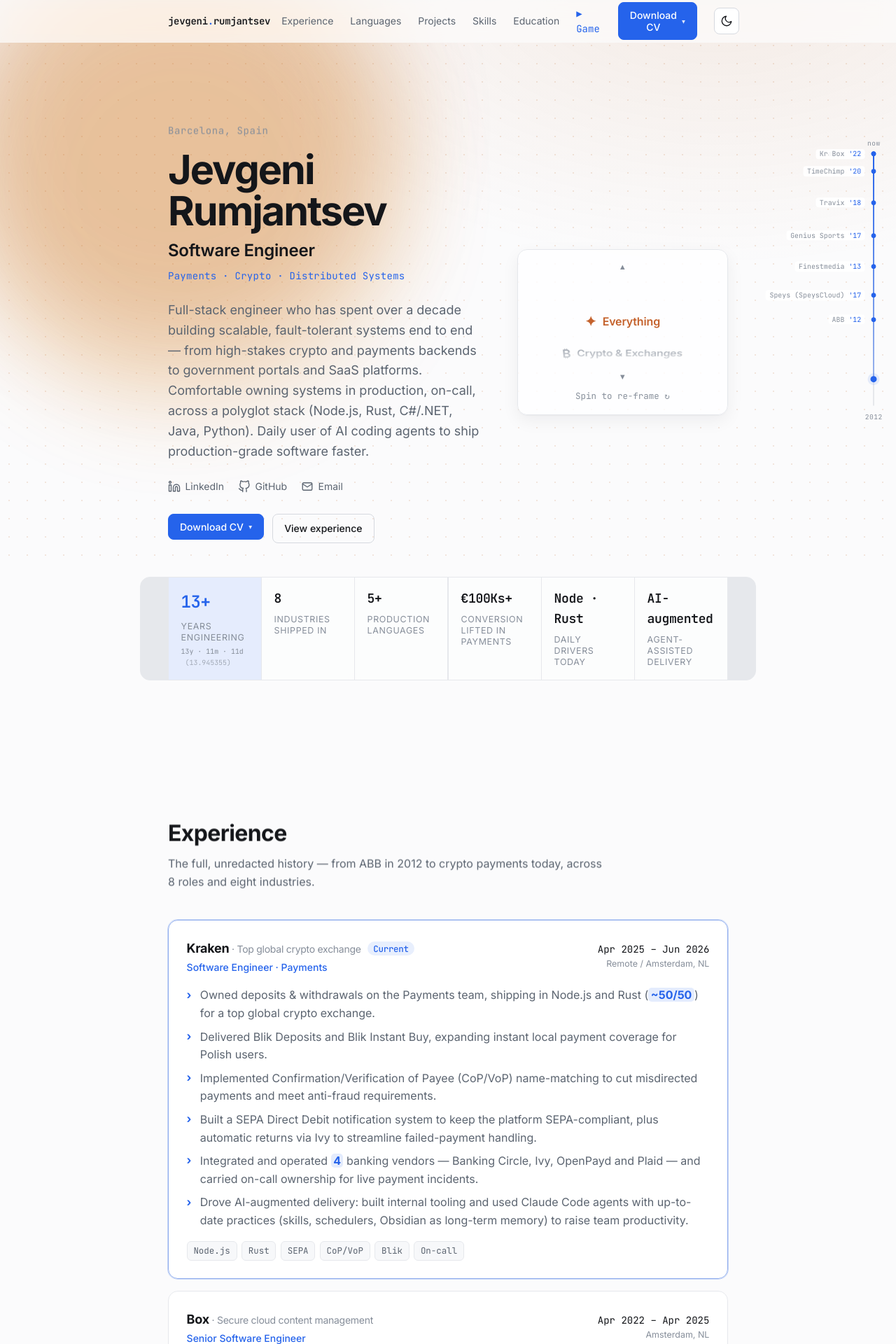
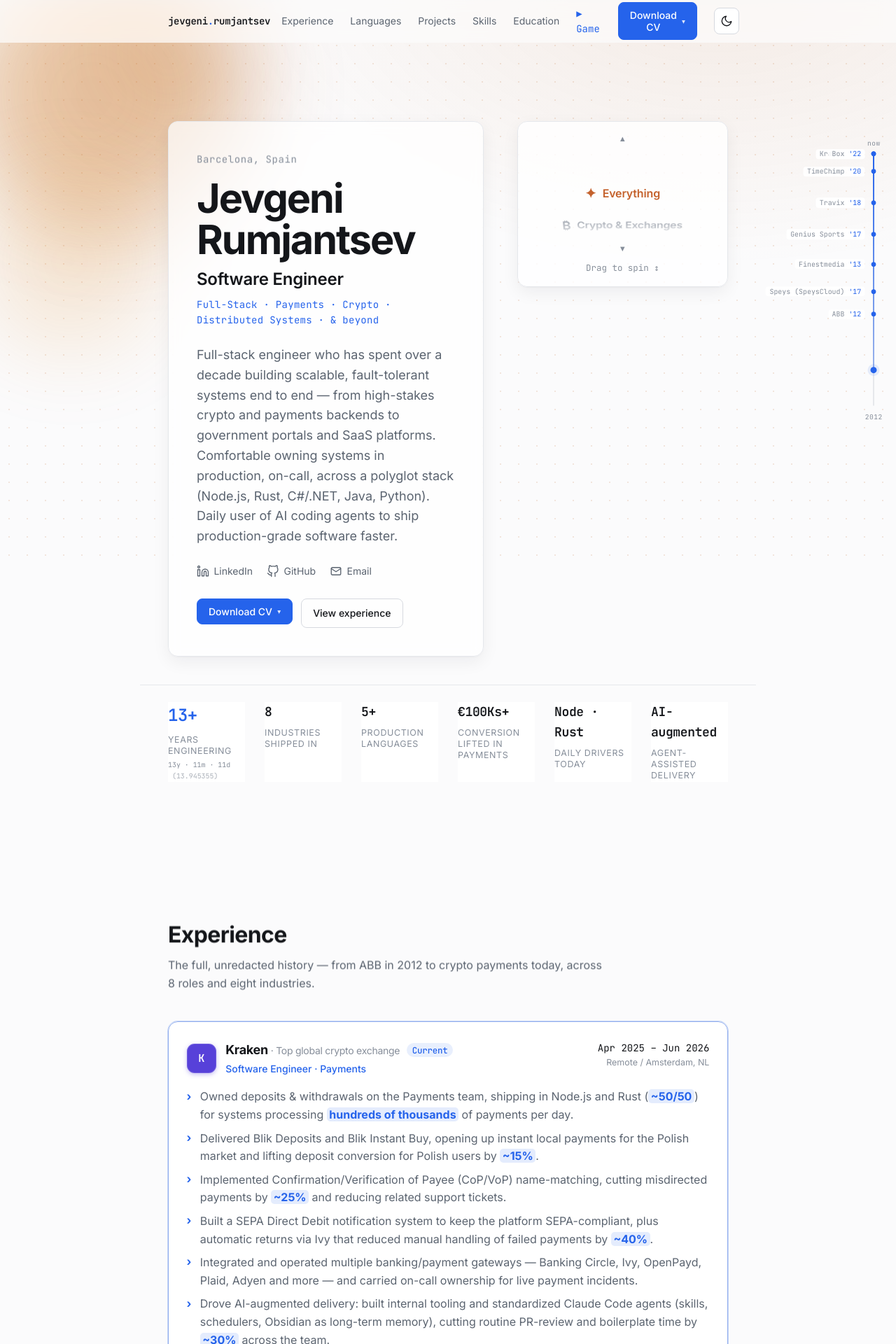
Before and after one commit to jackinf/jackinf.github.io, a React (Vite) app: page / in a window 1280 px wide. Shown: the top 1920 px of the page at 70% size. Built offline with nearby package versions, Linux system fonts and the light colour scheme.

Commit message:
Refine hero: languages, glass panel, drag spinner, logos, blobs, metrics (#11)

```diff
--- a/src/components/AnimatedBackground.tsx
+++ b/src/components/AnimatedBackground.tsx
@@ -21,6 +21,8 @@
       <span className="bg__layer bg__layer--pattern" />
       <span className="bg__layer bg__layer--blob bg__layer--blob-a" />
       <span className="bg__layer bg__layer--blob bg__layer--blob-b" />
+      <span className="bg__layer bg__layer--blob bg__layer--blob-c" />
+      <span className="bg__layer bg__layer--blob bg__layer--blob-d" />
     </div>
   );
 }
--- a/src/components/DomainSpinner.tsx
+++ b/src/components/DomainSpinner.tsx
@@ -1,4 +1,10 @@
-import { useEffect, useRef, useState, type CSSProperties, type WheelEvent } from "react";
+import {
+  useEffect,
+  useRef,
+  useState,
+  type CSSProperties,
+  type PointerEvent,
+} from "react";
 import { domains, type DomainId } from "../data/cv.ts";
 
 interface Props {
@@ -8,17 +14,24 @@
 
 /** Degrees between items on the cylindrical picker wheel. */
 const STEP = 30;
+/** Vertical drag distance (px) that advances the wheel by one item. */
+const DRAG_STEP = 34;
 
 /**
  * A 3-D cylindrical picker wheel ("spinner") for choosing a domain. The
- * selected domain re-frames the headline shown beside it. Fully keyboard- and
- * pointer-operable; falls back to a flat list under prefers-reduced-motion.
+ * selected domain re-frames the headline shown beside it. Operated by
+ * grabbing and dragging the wheel up/down, by the arrow buttons, or by the
+ * keyboard. Mouse-wheel scrolling is intentionally NOT bound — on trackpads
+ * it spins far too fast. Falls back to a flat list under prefers-reduced-motion.
  */
 export function DomainSpinner({ value, onChange }: Props) {
   const index = Math.max(0, domains.findIndex((d) => d.id === value));
   const active = domains[index];
   const [reduce, setReduce] = useState(false);
+  const [dragging, setDragging] = useState(false);
   const wheelRef = useRef<HTMLDivElement>(null);
+  // Drag bookkeeping. `moved` suppresses the click that follows a real drag.
+  const drag = useRef({ active: false, startY: 0, moved: false });
 
   useEffect(() => {
     const mq = window.matchMedia("(prefers-reduced-motion: reduce)");
@@ -33,10 +46,32 @@
     onChange(domains[next].id);
   };
 
-  // Wheel scroll / drag handling.
-  const onWheel = (e: WheelEvent) => {
-    e.preventDefault();
-    step(e.deltaY > 0 ? 1 : -1);
+  // ---- Drag-to-spin ----
+  const onPointerDown = (e: PointerEvent<HTMLDivElement>) => {
+    if (reduce) return;
+    drag.current = { active: true, startY: e.clientY, moved: false };
+    setDragging(true);
+    e.currentTarget.setPointerCapture?.(e.pointerId);
+  };
+
+  const onPointerMove = (e: PointerEvent<HTMLDivElement>) => {
+    const d = drag.current;
+    if (!d.active) return;
+    const dy = e.clientY - d.startY;
+    if (Math.abs(dy) >= DRAG_STEP) {
+      // Drag down → bring the previous item down into focus, and vice versa.
+      step(dy > 0 ? -1 : 1);
+      d.startY = e.clientY;
+      d.moved = true;
+    }
+  };
+
+  const endDrag = (e: PointerEvent<HTMLDivElement>) => {
+    if (!drag.current.active) return;
+    drag.current.active = false;
+    setDragging(false);
+    e.currentTarget.releasePointerCapture?.(e.pointerId);
+    // Keep `moved` true until the click handler has had a chance to read it.
   };
 
   return (
@@ -55,10 +90,15 @@
         </button>
 
         <div
-          className={`spinner__stage${reduce ? " is-flat" : ""}`}
+          className={`spinner__stage${reduce ? " is-flat" : ""}${
+            dragging ? " is-dragging" : ""
+          }`}
           tabIndex={0}
           ref={wheelRef}
-          onWheel={reduce ? undefined : onWheel}
+          onPointerDown={reduce ? undefined : onPointerDown}
+          onPointerMove={reduce ? undefined : onPointerMove}
+          onPointerUp={reduce ? undefined : endDrag}
+          onPointerCancel={reduce ? undefined : endDrag}
           onKeyDown={(e) => {
             if (e.key === "ArrowUp" || e.key === "ArrowLeft") {
               e.preventDefault();
@@ -94,7 +134,14 @@
                           "--c": d.color,
                         } as CSSProperties)
                   }
-                  onClick={() => onChange(d.id)}
+                  onClick={() => {
+                    // Ignore the click that fires at the end of a drag gesture.
+                    if (drag.current.moved) {
+                      drag.current.moved = false;
+                      return;
+                    }
+                    onChange(d.id);
+                  }}
                 >
                   <span className="spinner__icon" aria-hidden="true">
                     {d.icon}
@@ -117,7 +164,7 @@
           ▼
         </button>
       </div>
-      <p className="spinner__hint">Spin to re-frame ↻</p>
+      <p className="spinner__hint">Drag to spin ↕</p>
     </div>
   );
 }
--- a/src/components/Experience.tsx
+++ b/src/components/Experience.tsx
@@ -1,3 +1,4 @@
+import type { CSSProperties } from "react";
 import { Reveal } from "./Reveal.tsx";
 import { experience, type DomainId } from "../data/cv.ts";
 import { highlightNumbers } from "../lib/highlight.tsx";
@@ -33,6 +34,18 @@
               delay={i * 60}
             >
               <div className="exp__head">
+                <div className="exp__heading">
+                  <span
+                    className="exp__logo"
+                    style={{ "--brand": role.brand } as CSSProperties}
+                    aria-hidden="true"
+                  >
+                    {role.logo ? (
+                      <img src={role.logo} alt="" loading="lazy" />
+                    ) : (
+                      role.initials ?? role.company.charAt(0)
+                    )}
+                  </span>
                   <div>
                     <h3 className="exp__company">
                       {role.company}
@@ -42,6 +55,7 @@
                       {role.current && <span className="exp__badge">Current</span>}
                     </h3>
                     <p className="exp__role">{role.role}</p>
+                  </div>
                 </div>
                 <div className="exp__meta">
                   <span className="exp__period">{role.period}</span>
--- a/src/data/cv.ts
+++ b/src/data/cv.ts
@@ -7,6 +7,12 @@
 export interface Role {
   company: string;
   companyNote?: string;
+  /** Monogram shown in the company logo badge (defaults to the first letter). */
+  initials?: string;
+  /** Brand colour for the company logo badge. */
+  brand?: string;
+  /** Optional path to a real logo image (falls back to the monogram badge). */
+  logo?: string;
   role: string;
   period: string;
   location: string;
@@ -95,7 +101,7 @@
 export const profile = {
   name: "Jevgeni Rumjantsev",
   title: "Software Engineer",
-  tagline: "Payments · Crypto · Distributed Systems",
+  tagline: "Full-Stack · Payments · Crypto · Distributed Systems · & beyond",
   location: "Barcelona, Spain",
   email: "zeka.rum@gmail.com",
   linkedin: "linkedin.com/in/jevgenir",
@@ -189,6 +195,8 @@
   {
     company: "Kraken",
     companyNote: "Top global crypto exchange",
+    initials: "K",
+    brand: "#5741d9",
     role: "Software Engineer · Payments",
     period: "Apr 2025 – Jun 2026",
     location: "Remote / Amsterdam, NL",
@@ -197,18 +205,20 @@
     start: 2025.25,
     end: 2026.45,
     highlights: [
-      "Owned deposits & withdrawals on the Payments team, shipping in Node.js and Rust (~50/50) for a top global crypto exchange.",
-      "Delivered Blik Deposits and Blik Instant Buy, expanding instant local payment coverage for Polish users.",
-      "Implemented Confirmation/Verification of Payee (CoP/VoP) name-matching to cut misdirected payments and meet anti-fraud requirements.",
-      "Built a SEPA Direct Debit notification system to keep the platform SEPA-compliant, plus automatic returns via Ivy to streamline failed-payment handling.",
-      "Integrated and operated 4 banking vendors — Banking Circle, Ivy, OpenPayd and Plaid — and carried on-call ownership for live payment incidents.",
-      "Drove AI-augmented delivery: built internal tooling and used Claude Code agents with up-to-date practices (skills, schedulers, Obsidian as long-term memory) to raise team productivity.",
+      "Owned deposits & withdrawals on the Payments team, shipping in Node.js and Rust (~50/50) for systems processing hundreds of thousands of payments per day.",
+      "Delivered Blik Deposits and Blik Instant Buy, opening up instant local payments for the Polish market and lifting deposit conversion for Polish users by ~15%.",
+      "Implemented Confirmation/Verification of Payee (CoP/VoP) name-matching, cutting misdirected payments by ~25% and reducing related support tickets.",
+      "Built a SEPA Direct Debit notification system to keep the platform SEPA-compliant, plus automatic returns via Ivy that reduced manual handling of failed payments by ~40%.",
+      "Integrated and operated multiple banking/payment gateways — Banking Circle, Ivy, OpenPayd, Plaid, Adyen and more — and carried on-call ownership for live payment incidents.",
+      "Drove AI-augmented delivery: built internal tooling and standardized Claude Code agents (skills, schedulers, Obsidian as long-term memory), cutting routine PR-review and boilerplate time by ~30% across the team.",
     ],
     stack: ["Node.js", "Rust", "SEPA", "CoP/VoP", "Blik", "On-call"],
   },
   {
     company: "Box",
     companyNote: "Secure cloud content management",
+    initials: "B",
+    brand: "#0061d5",
     role: "Senior Software Engineer",
     period: "Apr 2022 – Apr 2025",
     location: "Amsterdam, NL",
@@ -216,17 +226,20 @@
     start: 2022.25,
     end: 2025.25,
     highlights: [
-      "Developed the Digital Signatures application within scrum teams for an enterprise content platform used globally.",
-      "Built the Document Generation application end to end.",
-      "Worked across Java and Django (Python) backends with React and Vue frontends.",
+      "Developed the Digital Signatures application in scrum teams, adopted by thousands of enterprise customers and processing hundreds of thousands of signature requests per month.",
+      "Developed the Document Generation application; optimizations cut average document-generation time by ~35%.",
+      "Worked across Java and Django (Python) backends; improved reliability, helping hold the signing service at ~99.9% uptime and cutting error rates by ~20%.",
+      "Built frontends in React and Vue.",
       "Configured infrastructure as code (Terraform / Terragrunt) and ran workloads on Kubernetes.",
-      "Developed internal tooling in Python, TypeScript and Rust.",
+      "Developed internal tooling in Python, TypeScript and Rust that sped up the team's iteration cycle by ~25%.",
     ],
     stack: ["Java", "Django", "React", "Vue", "Kubernetes", "Terraform", "Rust"],
   },
   {
     company: "TimeChimp",
     companyNote: "Time-tracking SaaS",
+    initials: "TC",
+    brand: "#f97316",
     role: "Lead Software Engineer",
     period: "Sep 2020 – Mar 2022",
     location: "Amsterdam, NL",
@@ -234,11 +247,11 @@
     start: 2020.7,
     end: 2022.25,
     highlights: [
-      "Architected and built 10 microservices in .NET with performance and scalability in mind.",
+      "Architected and built 10 microservices in .NET, migrating off a legacy monolith and cutting deployment time from ~30 minutes to under 5.",
       "Applied CQRS and Event Sourcing patterns across the platform.",
-      "Covered services with unit, integration and end-to-end tests.",
+      "Covered services with unit, integration and end-to-end tests, raising coverage to ~85% and cutting production bugs by ~40%.",
       "Developed the frontend in React / TypeScript.",
-      "Owned CI/CD pipelines; deployed and maintained applications on Kubernetes + Terraform on Azure.",
+      "Owned CI/CD pipelines; deployed on Kubernetes + Terraform on Azure, raising release cadence from roughly weekly to multiple times per day.",
       "Led a team of 8 people and partly performed the responsibilities of Scrum Master.",
     ],
     stack: [".NET", "CQRS", "Event Sourcing", "Azure", "Terraform", "Team lead"],
@@ -246,6 +259,8 @@
   {
     company: "Travix",
     companyNote: "Global travel search & booking",
+    initials: "TX",
+    brand: "#e4002b",
     role: "Senior Full-Stack Engineer",
     period: "Sep 2018 – Aug 2020",
     location: "Amsterdam, NL",
@@ -267,6 +282,8 @@
   {
     company: "Genius Sports",
     companyNote: "Sports data, technology & betting integrity",
+    initials: "GS",
+    brand: "#16a34a",
     role: "Software Engineer · .NET",
     period: "Jun 2017 – Aug 2018",
     location: "Tallinn, Estonia",
@@ -286,6 +303,8 @@
   {
     company: "Finestmedia",
     companyNote: "B2B / government & enterprise IT",
+    initials: "FM",
+    brand: "#2563eb",
     role: "Senior Full-Stack Engineer · Lead Developer",
     period: "Nov 2013 – Jun 2017",
     location: "Tallinn, Estonia",
@@ -307,6 +326,8 @@
   {
     company: "Speys (SpeysCloud)",
     companyNote: "Finnish logistics automation",
+    initials: "S",
+    brand: "#0d9488",
     role: "Full-Stack .NET Developer · Contract",
     period: "Jan 2017 – Aug 2019 (intermittent)",
     location: "Finland (remote)",
@@ -325,6 +346,8 @@
   {
     company: "ABB",
     companyNote: "Global electrification & automation",
+    initials: "ABB",
+    brand: "#e30613",
     role: "Junior .NET Engineer",
     period: "Jun 2012 – Dec 2012",
     location: "Jüri, Estonia",
@@ -613,5 +636,6 @@
   { language: "Russian", level: "Native", proficiency: 100 },
   { language: "English", level: "Fluent", proficiency: 95 },
   { language: "Estonian", level: "Fluent", proficiency: 90 },
-  { language: "German", level: "Basic", proficiency: 30 },
+  { language: "Spanish", level: "Basic", proficiency: 30 },
+  { language: "Dutch", level: "Basic", proficiency: 25 },
 ];
--- a/src/styles/global.css
+++ b/src/styles/global.css
@@ -672,29 +672,58 @@
     transparent 60%
   );
 }
+/* A small constellation of blurred colour orbs scattered across the
+   backdrop — smaller and more numerous than a single big glow, each drifting
+   on its own slow loop from a different corner. */
 .bg__layer--blob {
-  width: 46vw;
-  height: 46vw;
   border-radius: 50%;
-  filter: blur(70px);
-  opacity: 0.22;
+  filter: blur(60px);
   transition: background 0.9s var(--ease), transform 1.2s var(--ease);
   will-change: transform;
 }
 .bg__layer--blob-a {
-  top: -12vw;
-  left: -8vw;
+  width: 30vw;
+  height: 30vw;
+  top: -8vw;
+  left: -6vw;
   background: var(--c1);
+  opacity: 0.2;
   animation: floatA 22s ease-in-out infinite;
 }
 .bg__layer--blob-b {
-  bottom: -14vw;
-  right: -6vw;
+  width: 26vw;
+  height: 26vw;
+  bottom: -10vw;
+  right: -5vw;
   background: var(--c2);
+  opacity: 0.2;
   animation: floatB 26s ease-in-out infinite;
 }
-[data-theme="dark"] .bg__layer--blob {
-  opacity: 0.3;
+.bg__layer--blob-c {
+  width: 19vw;
+  height: 19vw;
+  top: 28%;
+  right: 14%;
+  background: var(--c2);
+  opacity: 0.15;
+  animation: floatC 30s ease-in-out infinite;
+}
+.bg__layer--blob-d {
+  width: 15vw;
+  height: 15vw;
+  bottom: 16%;
+  left: 10%;
+  background: var(--c1);
+  opacity: 0.14;
+  animation: floatD 34s ease-in-out infinite;
+}
+[data-theme="dark"] .bg__layer--blob-a,
+[data-theme="dark"] .bg__layer--blob-b {
+  opacity: 0.28;
+}
+[data-theme="dark"] .bg__layer--blob-c,
+[data-theme="dark"] .bg__layer--blob-d {
+  opacity: 0.2;
 }
 @keyframes floatA {
   0%, 100% { transform: translate(0, 0) scale(1); }
@@ -703,6 +732,14 @@
 @keyframes floatB {
   0%, 100% { transform: translate(0, 0) scale(1); }
   50% { transform: translate(-5vw, -4vw) scale(1.08); }
+}
+@keyframes floatC {
+  0%, 100% { transform: translate(0, 0) scale(1); }
+  50% { transform: translate(-4vw, 5vw) scale(1.14); }
+}
+@keyframes floatD {
+  0%, 100% { transform: translate(0, 0) scale(1); }
+  50% { transform: translate(4vw, -5vw) scale(1.12); }
 }
 @media (prefers-reduced-motion: reduce) {
   .bg__layer--blob { animation: none; }
@@ -721,13 +758,24 @@
   display: grid;
   grid-template-columns: 1fr;
   gap: clamp(1.5rem, 1rem + 3vw, 3rem);
-  align-items: center;
+  /* Top-aligned so the wheel doesn't bob when the headline re-frames. */
+  align-items: start;
 }
 @media (min-width: 880px) {
   .hero__grid {
     grid-template-columns: 1.5fr 1fr;
   }
 }
+/* Semi-transparent panel so the drifting background never fights the copy. */
+.hero__inner {
+  background: color-mix(in srgb, var(--surface) 72%, transparent);
+  backdrop-filter: blur(8px);
+  -webkit-backdrop-filter: blur(8px);
+  border: 1px solid var(--border);
+  border-radius: var(--radius);
+  padding: clamp(1.5rem, 1rem + 2vw, 2.5rem);
+  box-shadow: var(--shadow);
+}
 .hero__eyebrow {
   color: var(--text-subtle);
   letter-spacing: 0.04em;
@@ -741,7 +789,15 @@
 }
 .hero__lead {
   margin-top: 1.4rem;
-  min-height: 6.5em;
+  /* Reserve space for the tallest blurb so re-framing never shifts the layout. */
+  min-height: 9.5rem;
+}
+@media (min-width: 880px) {
+  /* At the two-column width the longest summary is ~7 lines of text-lg
+     (1.125rem × 1.6 ≈ 1.8rem each) — reserve enough that no blurb shifts it. */
+  .hero__lead {
+    min-height: 13rem;
+  }
 }
 .hero__summary {
   max-width: 56ch;
@@ -781,24 +837,20 @@
   background: transparent;
 }
 
-/* Stats strip (v2) */
+/* Stats strip (v2) — borderless row, flush to the hero edges (no side padding). */
 .hero__stats {
   display: grid;
-  grid-template-columns: repeat(3, 1fr);
-  gap: 1px;
-  margin-top: 3rem;
-  background: var(--border);
-  border: 1px solid var(--border);
-  border-radius: var(--radius);
-  overflow: hidden;
+  grid-template-columns: repeat(2, 1fr);
+  gap: 1.4rem 1.75rem;
+  margin-top: 2.5rem;
+  padding-top: 1.5rem;
+  border-top: 1px solid var(--border);
 }
 @media (min-width: 760px) {
   .hero__stats { grid-template-columns: repeat(6, 1fr); }
 }
 .stat {
-  background: color-mix(in srgb, var(--surface) 88%, transparent);
-  backdrop-filter: blur(4px);
-  padding: 1rem 1.1rem;
+  padding: 0;
   display: flex;
   flex-direction: column;
   gap: 0.25rem;
@@ -818,7 +870,6 @@
   line-height: 1.3;
 }
 .stat--counter {
-  background: color-mix(in srgb, var(--accent) 12%, var(--surface));
   grid-column: span 1;
 }
 .stat--counter .stat__value {
@@ -867,8 +918,16 @@
   height: 132px;
   perspective: 640px;
   outline: none;
+  cursor: grab;
+  /* Don't let the browser steal vertical drags for page scrolling. */
+  touch-action: none;
+  -webkit-user-select: none;
+  user-select: none;
   -webkit-mask-image: linear-gradient(transparent, #000 28%, #000 72%, transparent);
   mask-image: linear-gradient(transparent, #000 28%, #000 72%, transparent);
+}
+.spinner__stage.is-dragging {
+  cursor: grabbing;
 }
 .spinner__wheel {
   position: absolute;
@@ -908,6 +967,8 @@
   height: auto;
   max-height: 168px;
   overflow-y: auto;
+  cursor: auto;
+  touch-action: auto;
   -webkit-mask-image: none;
   mask-image: none;
 }
@@ -963,8 +1024,36 @@
   display: flex;
   flex-wrap: wrap;
   justify-content: space-between;
-  align-items: baseline;
+  align-items: flex-start;
   gap: 0.25rem 1rem;
+}
+.exp__heading {
+  display: flex;
+  align-items: center;
+  gap: 0.85rem;
+  min-width: 0;
+}
+.exp__logo {
+  flex: none;
+  width: 42px;
+  height: 42px;
+  border-radius: 11px;
+  display: grid;
+  place-items: center;
+  font-family: var(--font-mono);
+  font-weight: 700;
+  font-size: 0.95rem;
+  letter-spacing: -0.03em;
+  color: #fff;
+  background: var(--brand, var(--accent));
+  box-shadow: inset 0 0 0 1px rgba(255, 255, 255, 0.14),
+    0 2px 6px color-mix(in srgb, var(--brand, var(--accent)) 35%, transparent);
+  overflow: hidden;
+}
+.exp__logo img {
+  width: 100%;
+  height: 100%;
+  object-fit: contain;
 }
 .exp__company {
   font-size: var(--text-lg);
--- a/src/styles/print.css
+++ b/src/styles/print.css
@@ -50,8 +50,23 @@
   .theme-toggle,
   .role .tags,
   .exp__stack,
+  .exp__logo,
   .project .tags {
     display: none !important;
+  }
+
+  /* Flatten the hero panel so it reads as plain ink on paper. */
+  .hero__inner {
+    background: none !important;
+    border: none !important;
+    box-shadow: none !important;
+    backdrop-filter: none !important;
+    padding: 0 !important;
+  }
+  /* Don't reserve the on-screen fixed height for the headline in print. */
+  .hero__lead {
+    height: auto !important;
+    min-height: 0 !important;
   }
 
   /* The polished CV is generated as a PDF (see src/cv/CvDocument.tsx);
```
Lines whose indentation alone changed are shown as unchanged.
